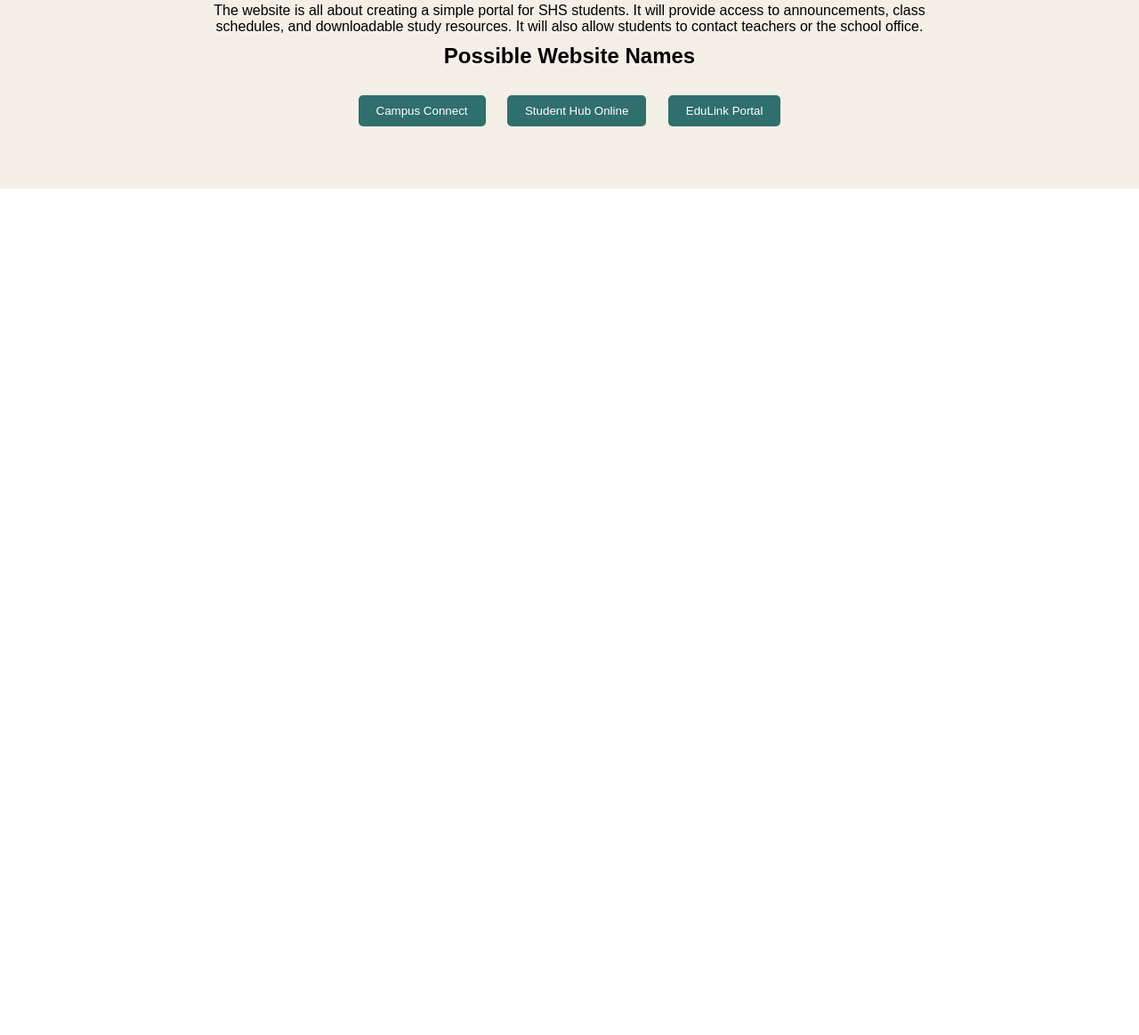
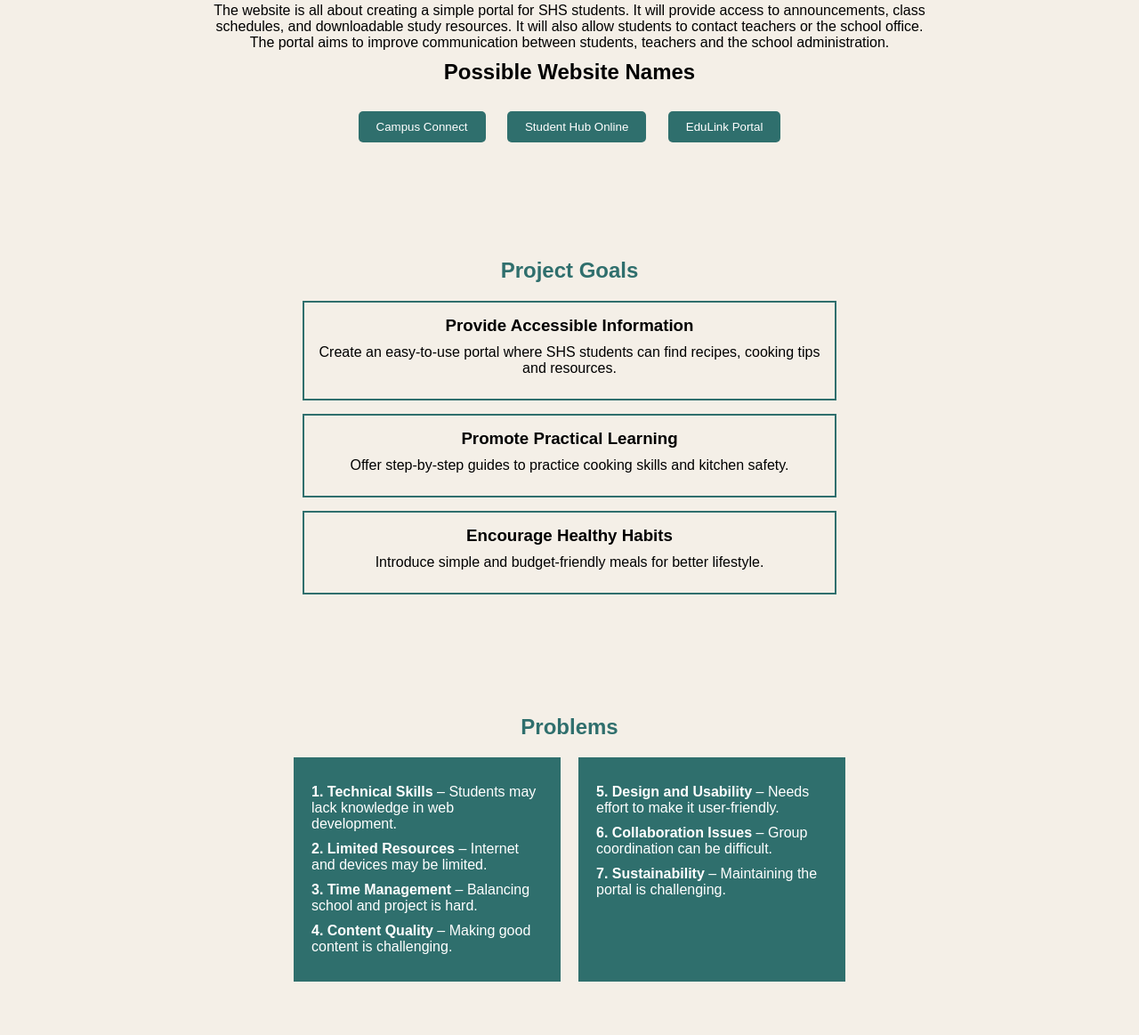
Before and after one commit to dianestefanie/final__website, a plain HTML site: page index.html in a window 1280 px wide. Shown: the part 156-1319 px from the top of the page at 89% size. Before the commit the page ends 800 px from the top, so only its background shows below. Drawn offline with Linux system fonts and the light colour scheme.

Commit message:
Update index.html

```diff
--- a/index.html
+++ b/index.html
@@ -3,26 +3,120 @@
 <head>
 <meta charset="UTF-8">
 <meta name="viewport" content="width=device-width, initial-scale=1.0">
-<title>Student Portal - Home</title>
-<link rel="stylesheet" href="style.css">
+<title>Student Portal</title>
+
+<style>
+* {
+    margin: 0;
+    padding: 0;
+    box-sizing: border-box;
+    font-family: Arial, sans-serif;
+}
+
+nav {
+    background-color: #2f6f6d;
+    padding: 15px;
+    position: sticky;
+    top: 0;
+}
+
+nav ul {
+    display: flex;
+    justify-content: center;
+    list-style: none;
+}
+
+nav ul li {
+    margin: 0 20px;
+}
+
+nav ul li a {
+    color: #e6f2ef;
+    text-decoration: none;
+    font-size: 18px;
+    font-weight: bold;
+}
+
+nav ul li a:hover {
+    text-decoration: underline;
+}
+
+.section {
+    padding: 60px 20px;
+    text-align: center;
+    background: #f4efe7;
+}
+
+h1 {
+    margin-bottom: 20px;
+    color: #2f6f6d;
+}
+
+p {
+    max-width: 800px;
+    margin: 10px auto;
+}
+
+.buttons {
+    margin-top: 20px;
+}
+
+button {
+    background-color: #2f6f6d;
+    color: white;
+    border: none;
+    padding: 10px 20px;
+    margin: 10px;
+    cursor: pointer;
+    border-radius: 5px;
+}
+
+button:hover {
+    background-color: #255c5a;
+}
+
+.card {
+    border: 2px solid #2f6f6d;
+    margin: 15px auto;
+    padding: 15px;
+    max-width: 600px;
+}
+
+.columns {
+    display: flex;
+    justify-content: center;
+    gap: 20px;
+    flex-wrap: wrap;
+}
+
+.box {
+    background-color: #2f6f6d;
+    color: white;
+    padding: 20px;
+    width: 300px;
+    text-align: left;
+}
+</style>
+
 </head>
 <body>
 
 <nav>
     <ul>
-        <li><a href="index.html">Home</a></li>
-        <li><a href="projects.html">Projects</a></li>
-        <li><a href="about.html">About Us</a></li>
+        <li><a href="#home">Home</a></li>
+        <li><a href="#projects">Projects</a></li>
+        <li><a href="#about">About Us</a></li>
     </ul>
 </nav>
 
-<section class="section">
+<section id="home" class="section">
     <h1>What is the website all about?</h1>
     <p>
         The website is all about creating a simple portal for SHS students.
         It will provide access to announcements, class schedules, and downloadable
         study resources. It will also allow students to contact teachers or the
-        school office.
+        school office. The portal aims to improve communication between students,
+        teachers and the school administration.
     </p>
 
     <h2>Possible Website Names</h2>
@@ -33,5 +127,43 @@
     </div>
 </section>
 
+<section id="projects" class="section">
+    <h1>Project Goals</h1>
+
+    <div class="card">
+        <h3>Provide Accessible Information</h3>
+        <p>Create an easy-to-use portal where SHS students can find recipes, cooking tips and resources.</p>
+    </div>
+
+    <div class="card">
+        <h3>Promote Practical Learning</h3>
+        <p>Offer step-by-step guides to practice cooking skills and kitchen safety.</p>
+    </div>
+
+    <div class="card">
+        <h3>Encourage Healthy Habits</h3>
+        <p>Introduce simple and budget-friendly meals for better lifestyle.</p>
+    </div>
+</section>
+
+<section id="about" class="section">
+    <h1>Problems</h1>
+
+    <div class="columns">
+        <div class="box">
+            <p><b>1. Technical Skills</b> – Students may lack knowledge in web development.</p>
+            <p><b>2. Limited Resources</b> – Internet and devices may be limited.</p>
+            <p><b>3. Time Management</b> – Balancing school and project is hard.</p>
+            <p><b>4. Content Quality</b> – Making good content is challenging.</p>
+        </div>
+
+        <div class="box">
+            <p><b>5. Design and Usability</b> – Needs effort to make it user-friendly.</p>
+            <p><b>6. Collaboration Issues</b> – Group coordination can be difficult.</p>
+            <p><b>7. Sustainability</b> – Maintaining the portal is challenging.</p>
+        </div>
+    </div>
+</section>
+
 </body>
 </html>
```
